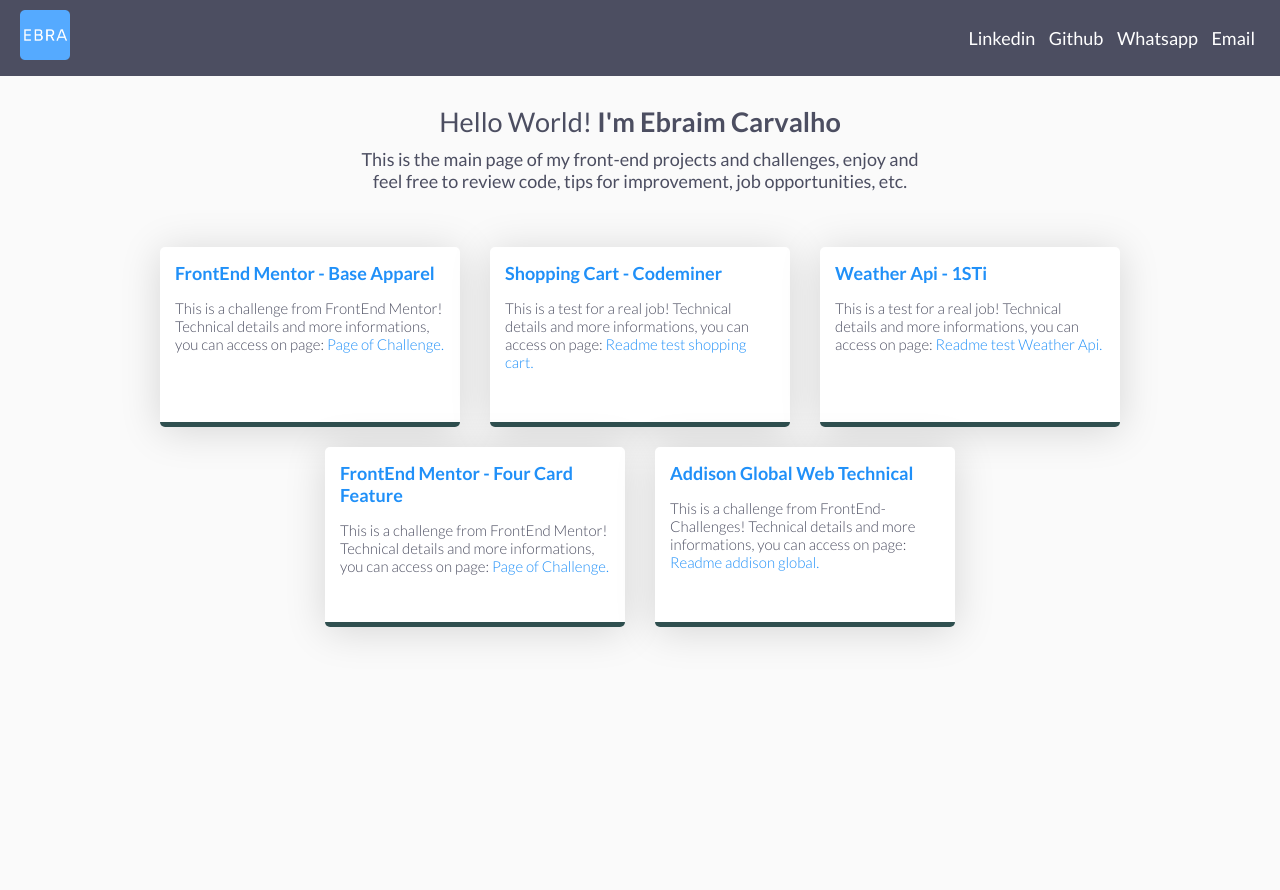
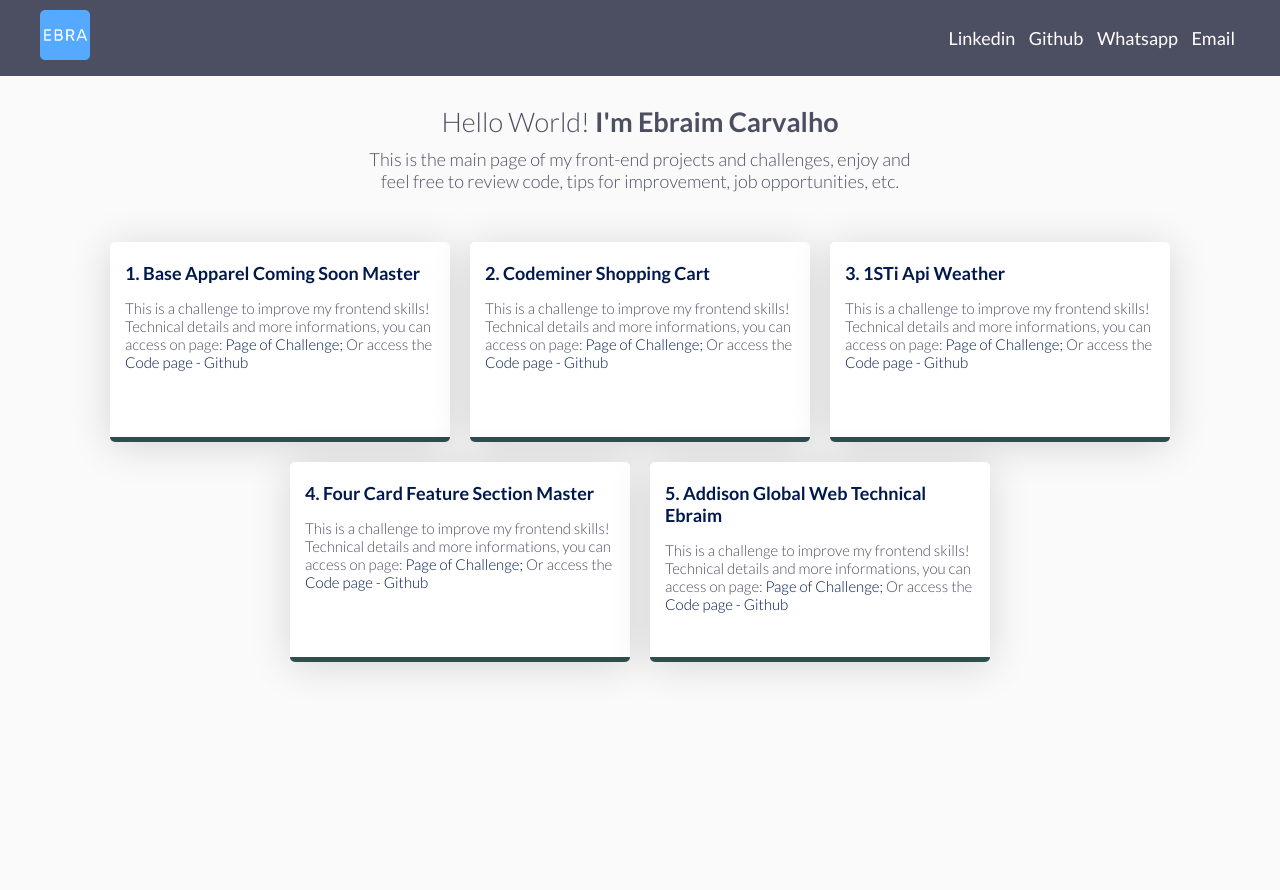
Before and after one commit to ebraimcarvalho/frontend-challenges, a PHP site: page / in a window 1280 px wide. Run offline with PHP 8.4, Linux system fonts and the light colour scheme.

Commit message:
adjust script foreach

```diff
--- a/index.html
+++ b/index.html
@@ -1,5 +1,6 @@
 <!DOCTYPE html>
 <html lang="en">
+
 <head>
   <meta charset="UTF-8">
   <meta name="viewport" content="width=device-width, initial-scale=1.0">
@@ -10,10 +11,12 @@
   <title>Front-End Challenges - Ebraim Carvalho</title>
   <link rel="stylesheet" href="style.css">
 </head>
+
 <body>
   <header>
     <nav>
-      <h1><a href="https://ebradeveloper.netlify.com/"><img src="./assets/favicon/apple-touch-icon.png" alt="EbraDev"></a></h1>
+      <h1><a href="https://ebradeveloper.netlify.com/"><img src="./assets/favicon/apple-touch-icon.png"
+            alt="EbraDev"></a></h1>
       <ul>
         <li><a href="https://www.linkedin.com/in/ebraimcarvalho/" target="_blank">Linkedin</a></li>
         <li><a href="https://github.com/ebraimcarvalho" target="_blank">Github</a></li>
@@ -25,31 +28,16 @@
 
   <section class="hero">
     <h2>Hello World! <span>I'm Ebraim Carvalho</span></h2>
-    <p>This is the main page of my front-end projects and challenges, enjoy and feel free to review code, tips for improvement, job opportunities, etc.</p>
+    <p>This is the main page of my front-end projects and challenges, enjoy and feel free to review code, tips for
+      improvement, job opportunities, etc.</p>
   </section>
 
-  <div class="container">
-    <div class="card-project">
-      <a href="./base-apparel-coming-soon-master/index.html" target="_blank"><h4>FrontEnd Mentor - Base Apparel</h4></a>
-      <p>This is a challenge from FrontEnd Mentor! Technical details and more informations, you can access on page: <a href="https://www.frontendmentor.io/challenges/base-apparel-coming-soon-page-5d46b47f8db8a7063f9331a0" target="_blank">Page of Challenge.</a></p>
-    </div>
-    <div class="card-project">
-      <a href="./codeminer-shopping-cart/index.html" target="_blank"><h4>Shopping Cart - Codeminer</h4></a>
-      <p>This is a test for a real job! Technical details and more informations, you can access on page: <a href="https://github.com/ebraimcarvalho/frontend-challenges/blob/master/codeminer-shopping-cart/README.md" target="_blank">Readme test shopping cart.</a></p>
-    </div>
-    <div class="card-project">
-      <a href="./1STi-api-weather/index.html" target="_blank"><h4>Weather Api - 1STi</h4></a>
-      <p>This is a test for a real job! Technical details and more informations, you can access on page: <a href="https://github.com/ebraimcarvalho/frontend-challenges/blob/master/1STi-api-weather/README.md" target="_blank">Readme test Weather Api.</a></p>
-    </div>
-    <div class="card-project">
-      <a href="./four-card-feature-section-master/index.html" target="_black"><h4>FrontEnd Mentor - Four Card Feature</h4></a>
-      <p>This is a challenge from FrontEnd Mentor! Technical details and more informations, you can access on page: <a href="https://www.frontendmentor.io/challenges/four-card-feature-section-weK1eFYK" target="_blank">Page of Challenge.</a></p>
-    </div>
-    <div class="card-project">
-      <a href="./addison-global-web-technical-ebraim/index.html" target="_blank"><h4>Addison Global Web Technical</h4></a>
-      <p>This is a challenge from FrontEnd-Challenges! Technical details and more informations, you can access on page: <a href="https://github.com/ebraimcarvalho/frontend-challenges/blob/master/addison-global-web-technical-ebraim/README.md" target="_blank">Readme addison global.</a></p>
-    </div>
+  <div class="container" data-js="container">
+
   </div>
 
+  <script src="./script.js"></script>
+
 </body>
+
 </html>
--- /dev/null
+++ b/script.js
@@ -0,0 +1,53 @@
+(function (doc) {
+  'use strict';
+
+  const projects = [
+    {
+      name: 'base-apparel-coming-soon-master',
+      linkChallenge: 'https://www.frontendmentor.io/challenges/base-apparel-coming-soon-page-5d46b47f8db8a7063f9331a0'
+    },
+    {
+      name: 'codeminer-shopping-cart',
+      linkChallenge: 'https://github.com/ebraimcarvalho/frontend-challenges/blob/master/codeminer-shopping-cart/README.md'
+    },
+    {
+      name: '1STi-api-weather',
+      linkChallenge: 'https://github.com/ebraimcarvalho/frontend-challenges/blob/master/1STi-api-weather/README.md'
+    },
+    {
+      name: 'four-card-feature-section-master',
+      linkChallenge: 'https://www.frontendmentor.io/challenges/four-card-feature-section-weK1eFYK'
+    },
+    {
+      name: 'addison-global-web-technical-ebraim',
+      linkChallenge: 'https://github.com/ebraimcarvalho/frontend-challenges/blob/master/addison-global-web-technical-ebraim/README.md'
+    }
+  ]
+
+  const container = doc.querySelector('[data-js="container"]');
+
+  projects.forEach(({ name, linkChallenge }, i) => {
+    const cardProject = doc.createElement('div');
+    cardProject.classList.add('card-project');
+
+    cardProject.innerHTML = `
+      <a href="./${name}/index.html" target="_blank">
+        <h4>${i + 1}. ${formatName(name)}</h4>
+      </a>
+      <p>This is a challenge to improve my frontend skills! Technical details and more informations, you can access on page:
+        <a href="${linkChallenge}" target="_blank">Page of Challenge;</a>
+        Or access the
+        <a href="https://github.com/ebraimcarvalho/frontend-challenges/tree/master/${name}" target="_blank">Code page - Github</a></p>
+    `;
+
+    container.appendChild(cardProject);
+  });
+
+  function formatName(name) {
+    return name
+      .split('-')
+      .map(word => word[0].toUpperCase() + word.slice(1))
+      .join(' ');
+  }
+
+})(document);
--- a/style.css
+++ b/style.css
@@ -27,7 +27,7 @@ nav {
   display: flex;
   justify-content: space-between;
   align-items: center;
-  padding: 10px 20px;
+  padding: 10px 40px;
 }
 
 nav h1 img {
@@ -35,7 +35,7 @@ nav h1 img {
 }
 
 nav h1 img:hover {
-  transform: scale(1.1);
+  box-shadow: 0px 0px 10px 0px rgb(126, 135, 255);
 }
 
 ul {
@@ -52,7 +52,7 @@ header nav ul li a {
 }
 
 a {
-  color: hsl(209, 94%, 55%);
+  color: hsl(220, 100%, 15%);
 }
 
 .hero {
@@ -65,7 +65,7 @@ a {
 }
 
 .hero h2 {
-  font-weight: 500;
+  font-weight: 300;
 }
 
 .hero h2 span {
@@ -74,11 +74,11 @@ a {
 
 .hero p {
   margin-top: 10px;
-  font-weight: 400;
+  font-weight: 300;
 }
 
 .container {
-  margin-top: 30px;
+  margin-top: 25px;
   padding: 0 30px;
   display: flex;
   flex-wrap: wrap;
@@ -90,22 +90,18 @@ a, a:visited, a:focus, a:active {
 }
 
 a:hover {
-  color: darksalmon;
+  color: rgb(223, 132, 132);
 }
 
 .card-project {
-  width: 300px;
-  height: 180px;
+  width: 340px;
+  height: 200px;
   background-color: white;
-  margin: 10px 15px;
-  padding: 15px;
+  margin: 10px 10px;
+  padding: 20px 15px;
   border-radius: 5px;
   border-bottom: 5px solid darkslategray;
   box-shadow: 0px 4px 40px 0px rgba(0, 0, 0, 0.15);
-}
-
-.card-project h3 {
-  height: 20%;
 }
 
 .card-project p {
```
